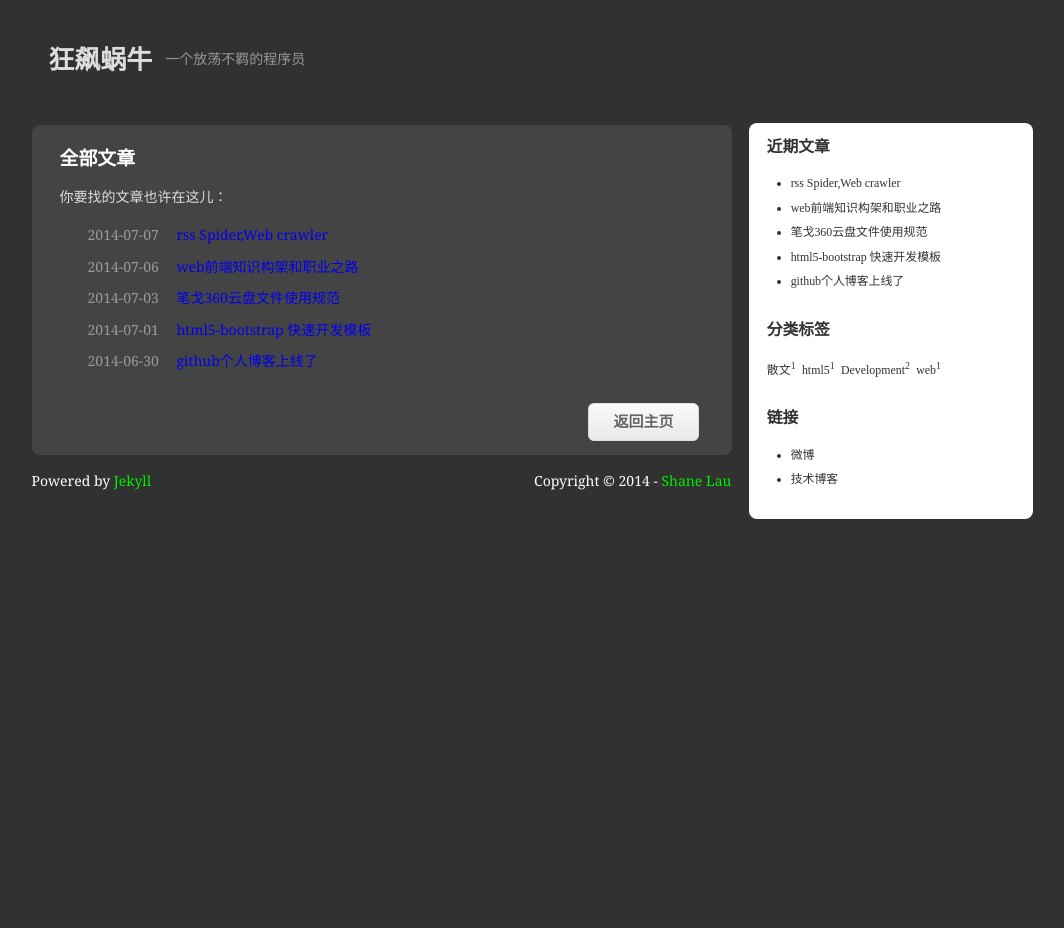
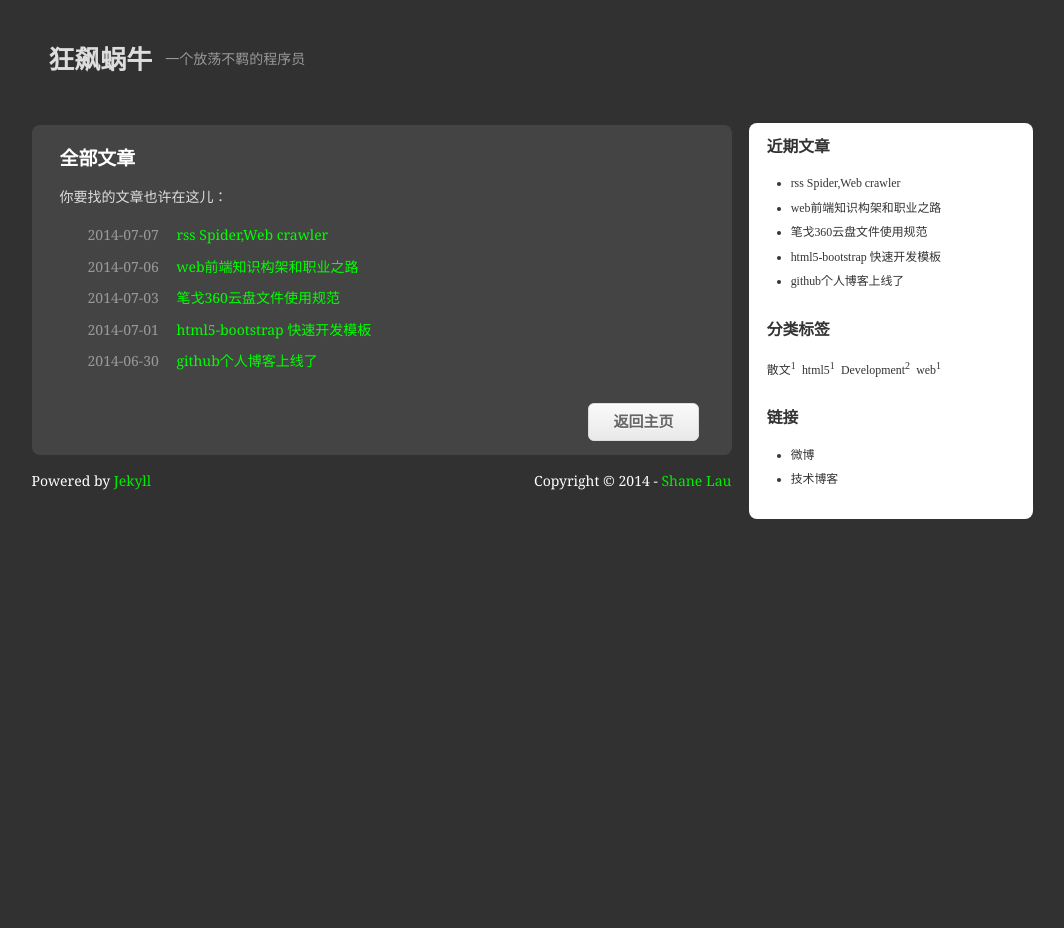
Before and after one commit to kissliux/kissliux.github.io, a Jekyll site: the page built from archives/index.html, in a window 1280 px wide. Shown: the whole page, without its empty margins (108-1172 px from the left). Built offline with Jekyll 4.4.1, drawn with Linux system fonts in a browser that asks for light colours.

Commit message:
add a style

```diff
--- a/css/screen.css
+++ b/css/screen.css
@@ -2,7 +2,9 @@
 margin:0;
 padding:0;
 }
-
+article a{
+color: #0f0;
+	}
 body {
 	background-color:#313131;
 font:14px/1.75em georgia, serif;
```
